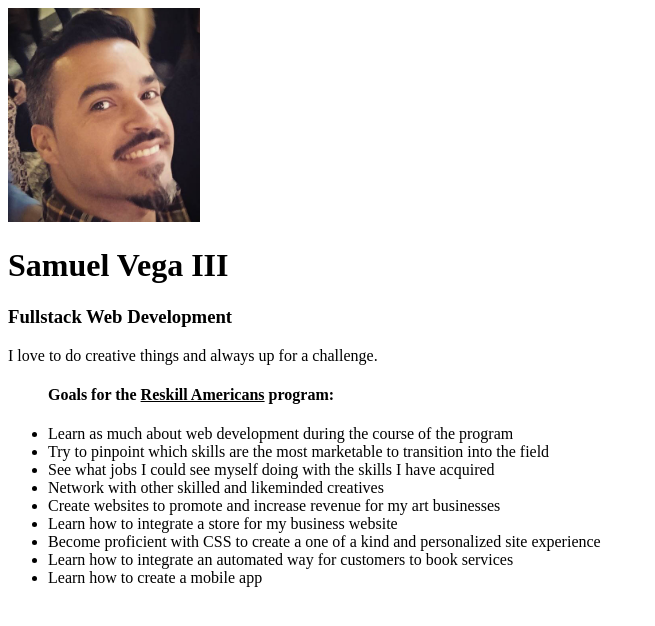
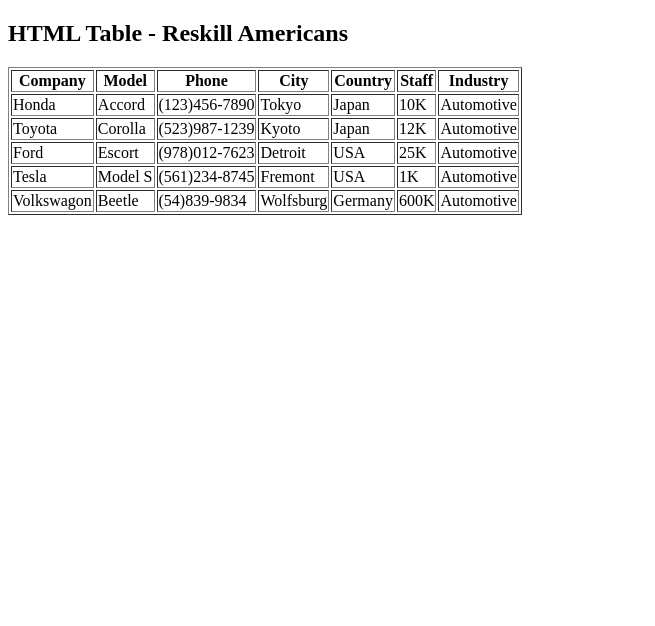
Before and after one commit to webdevsamvega/Week_2_Assignments, a plain HTML site: page index.html in a window 1280 px wide. Shown: the whole page, without its empty margins (0-655 px from the left). Drawn offline with Linux system fonts and the light colour scheme.

Commit message:
Add files via upload

```diff
--- a/index.html
+++ b/index.html
@@ -4,38 +4,65 @@
     <meta charset="UTF-8" />
     <meta http-equiv="X-UA-Compatible" content="IE=edge" />
     <meta name="viewport" content="width=device-width, initial-scale=1.0" />
-    <title>Samuel Vega Quick Bio</title>
+    <title>Table Tag Task</title>
   </head>
   <body>
-    <img src="./assets/website (1).jpg" height="214" width="192.4" />
-    <h1>Samuel Vega III</h1>
-    <h3>Fullstack Web Development</h3>
-    <p>I love to do creative things and always up for a challenge.</p>
-    <ul>
-      <h4>Goals for the <u>Reskill Americans</u> program:</h4>
-      <li>
-        Learn as much about web development during the course of the program
-      </li>
-      <li>
-        Try to pinpoint which skills are the most marketable to transition into
-        the field
-      </li>
-      <li>
-        See what jobs I could see myself doing with the skills I have acquired
-      </li>
-      <li>Network with other skilled and likeminded creatives</li>
-      <li>
-        Create websites to promote and increase revenue for my art businesses
-      </li>
-      <li>Learn how to integrate a store for my business website</li>
-      <li>
-        Become proficient with CSS to create a one of a kind and personalized
-        site experience
-      </li>
-      <li>
-        Learn how to integrate an automated way for customers to book services
-      </li>
-      <li>Learn how to create a mobile app</li>
-    </ul>
+    <h2>HTML Table - Reskill Americans</h2>
+    <table border="1px">
+      <tr>
+        <th>Company</th>
+        <th>Model</th>
+        <th>Phone</th>
+        <th>City</th>
+        <th>Country</th>
+        <th>Staff</th>
+        <th>Industry</th>
+      </tr>
+      <tr>
+        <td>Honda</td>
+        <td>Accord</td>
+        <td>(123)456-7890</td>
+        <td>Tokyo</td>
+        <td>Japan</td>
+        <td>10K</td>
+        <td>Automotive</td>
+      </tr>
+      <tr>
+        <td>Toyota</td>
+        <td>Corolla</td>
+        <td>(523)987-1239</td>
+        <td>Kyoto</td>
+        <td>Japan</td>
+        <td>12K</td>
+        <td>Automotive</td>
+      </tr>
+      <tr>
+        <td>Ford</td>
+        <td>Escort</td>
+        <td>(978)012-7623</td>
+        <td>Detroit</td>
+        <td>USA</td>
+        <td>25K</td>
+        <td>Automotive</td>
+      </tr>
+      <tr>
+        <td>Tesla</td>
+        <td>Model S</td>
+        <td>(561)234-8745</td>
+        <td>Fremont</td>
+        <td>USA</td>
+        <td>1K</td>
+        <td>Automotive</td>
+      </tr>
+      <tr>
+        <td>Volkswagon</td>
+        <td>Beetle</td>
+        <td>(54)839-9834</td>
+        <td>Wolfsburg</td>
+        <td>Germany</td>
+        <td>600K</td>
+        <td>Automotive</td>
+      </tr>
+    </table>
   </body>
 </html>
```
Also changed, not shown: Samuel Vega - Table Tag Task - Reskill Americans.png (added).
